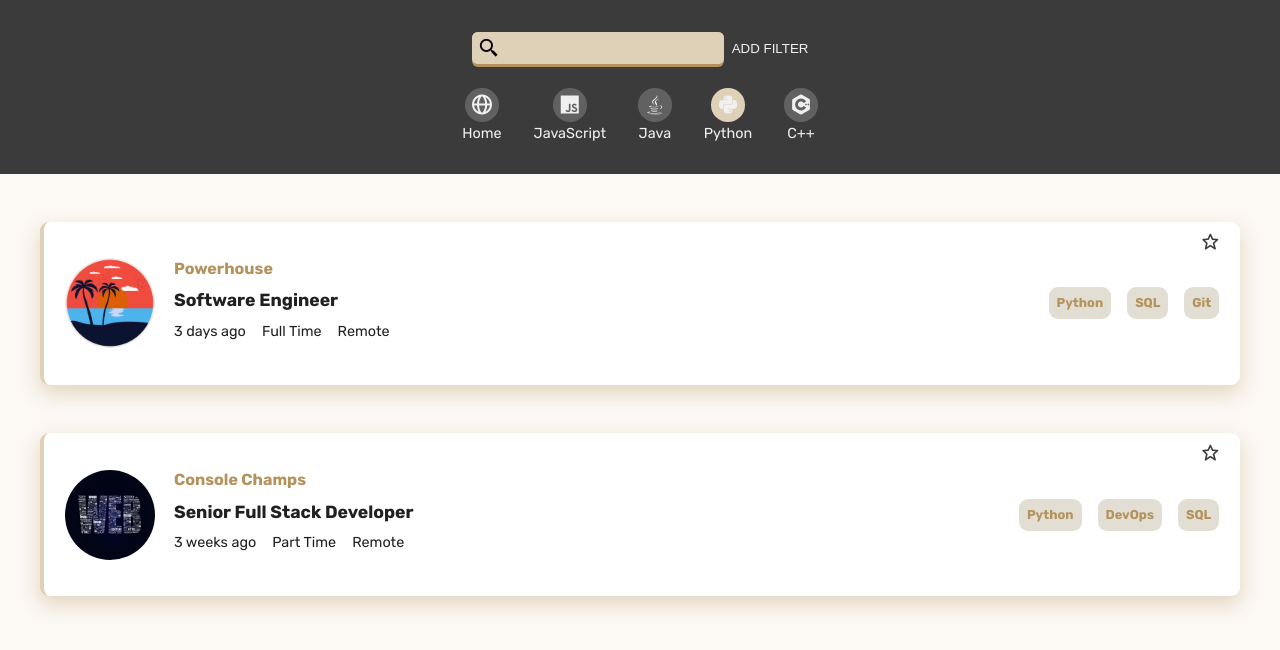
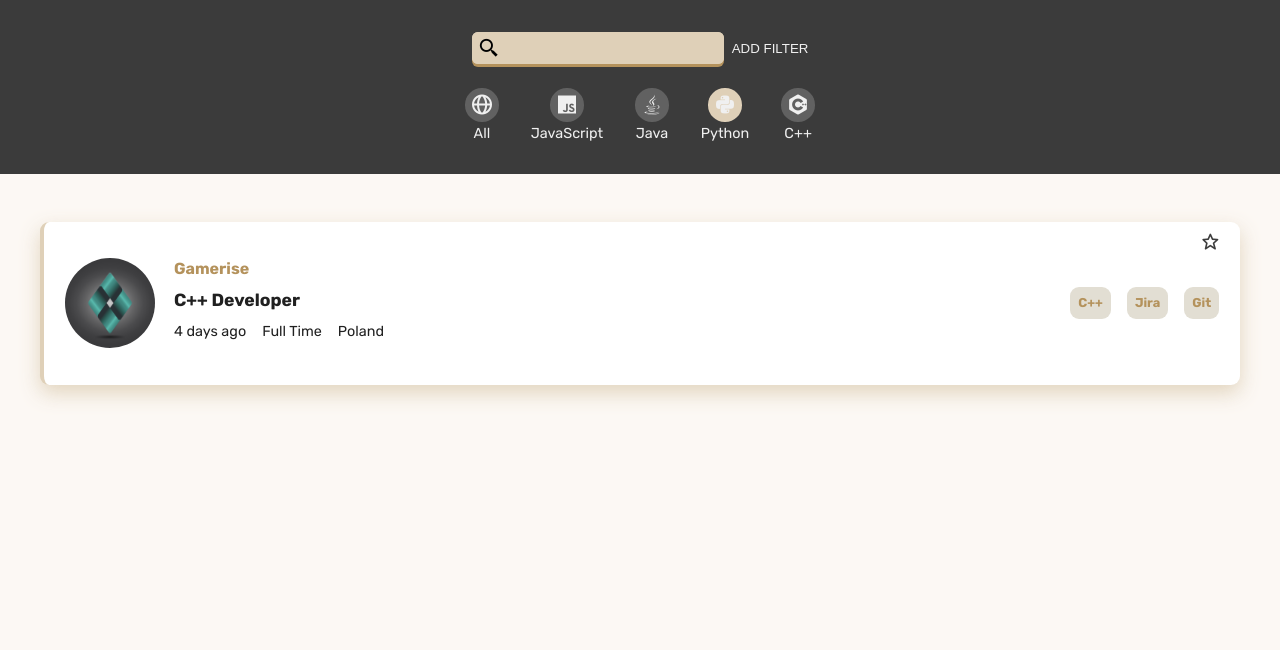
Before and after one commit to erudyta/react-job-offers, a React (Vite) app: page /python in a window 1280 px wide. Shown: the top 650 px of the page. Built offline with nearby package versions, Linux system fonts and the light colour scheme.

Commit message:
search bar logic added

```diff
--- a/src/App.jsx
+++ b/src/App.jsx
@@ -6,46 +6,6 @@ import Layout from './Components/Pages/Layout.jsx'
 import ErrorPage from './Components/Pages/ErrorPage.jsx'
 import Offers from './Components/Pages/Offers.jsx'
 
-const globalOFFERS = OFFERS.map(offer => {
-	const isArr = Array.isArray(offer.lang)
-	if (isArr) {
-		return { ...offer, toFilter: [...offer.lang , ...offer.keyWords, offer.companyName] }
-	}else {
-		return { ...offer, toFilter: [offer.lang, ...offer.keyWords, offer.companyName] }
-	}
-})
-
-const jsOFFERS = globalOFFERS.filter(offer => {
-	if(Array.isArray(offer.lang)){
-		return offer.lang.includes('JavaScript')
-	}else{
-		return offer.lang === 'JavaScript'
-	}
-})
-
-const javaOFFERS = globalOFFERS.filter(offer => {
-	if(Array.isArray(offer.lang)){
-		return offer.lang.includes('Java')
-	}else{
-		return offer.lang === 'Java'
-	}
-})
-
-const pythonOFFERS = globalOFFERS.filter(offer => {
-	if(Array.isArray(offer.lang)){
-		return offer.lang.includes('Python')
-	}else{
-		return offer.lang === 'Python'
-	}
-})
-
-const cOFFERS = globalOFFERS.filter(offer => {
-	if(Array.isArray(offer.lang)){
-		return offer.lang.includes('C++')
-	}else{
-		return offer.lang === 'C++'
-	}
-})
 
 const router = createBrowserRouter([
 	{
@@ -53,11 +13,11 @@ const router = createBrowserRouter([
 		element: <Layout />,
 		errorElement: <ErrorPage />,
 		children: [
-			{ path: '/', element: <Offers offersArr={globalOFFERS} /> },
-			{ path: '/javascript', element: <Offers offersArr={jsOFFERS}/> },
-			{ path: '/java', element: <Offers  offersArr={javaOFFERS}/> },
-			{ path: '/python', element: <Offers  offersArr={pythonOFFERS}/> },
-			{ path: '/cplusplus', element: <Offers offersArr={cOFFERS} /> },
+			{ path: '/', element: <Offers data='all' />,  },
+			{ path: '/javascript', element: <Offers data='javascript'/>,  },
+			{ path: '/java', element: <Offers data='java'/> },
+			{ path: '/python', element: <Offers data ='python'/> },
+			{ path: '/cplusplus', element: <Offers data='cplusplus'/> },
 		],
 	},
 ])
--- a/src/Components/Pages/Offers.jsx
+++ b/src/Components/Pages/Offers.jsx
@@ -1,10 +1,76 @@
 import { Link } from 'react-router-dom'
 
+import { useSelector } from 'react-redux'
+import OFFERS from '../../js/offers.js'
 import styles from './Offers.module.css'
 
 let added = false
 
-export default function Offers({ offersArr }) {
+export default function Offers({ data }) {
+	const keywords = useSelector(state => state.keywordsArr)
+
+	const globalOFFERS = OFFERS.map(offer => {
+		const isArr = Array.isArray(offer.lang)
+		if (isArr) {
+			return { ...offer, toFilter: [...offer.lang, ...offer.keywords, offer.companyName] }
+		} else {
+			return { ...offer, toFilter: [offer.lang, ...offer.keywords, offer.companyName] }
+		}
+	})
+
+	let offersArr
+	switch (data) {
+		case 'all':
+			offersArr = globalOFFERS
+			break
+		case 'javascript':
+			offersArr = globalOFFERS.filter(offer => {
+				if (Array.isArray(offer.lang)) {
+					return offer.lang.includes('JavaScript')
+				} else {
+					return offer.lang === 'JavaScript'
+				}
+			})
+			break
+		case 'java':
+			offersArr = globalOFFERS.filter(offer => {
+				if (Array.isArray(offer.lang)) {
+					return offer.lang.includes('Java')
+				} else {
+					return offer.lang === 'Java'
+				}
+			})
+			break
+		case 'python':
+			offersArr = globalOFFERS.filter(offer => {
+				if (Array.isArray(offer.lang)) {
+					return offer.lang.includes('Python')
+				} else {
+					return offer.lang === 'Python'
+				}
+			})
+		case 'cplusplus':
+			offersArr = globalOFFERS.filter(offer => {
+				if (Array.isArray(offer.lang)) {
+					return offer.lang.includes('C++')
+				} else {
+					return offer.lang === 'C++'
+				}
+			})
+	}
+
+	if (keywords.length > 0) {
+		offersArr = offersArr.filter(offer => {
+			for (const key of keywords) {
+				if (offer.keywords.includes(key.keyword)) {
+					return true
+				} else {
+					return false
+				}
+			}
+		})
+	}
+
 	return (
 		<>
 			{offersArr.map(offer => (
@@ -22,7 +88,7 @@ export default function Offers({ offersArr }) {
 						</div>
 					</div>
 					<div className={styles['offer-keywords']}>
-						{offer.keyWords.map((key, index) => (
+						{offer.keywords.map((key, index) => (
 							<p key={index}>{key}</p>
 						))}
 					</div>
--- a/src/Components/SearchBar/SearchBar.jsx
+++ b/src/Components/SearchBar/SearchBar.jsx
@@ -16,11 +16,7 @@ export default function SearchBar() {
 	function handleAdd(e) {
 		const id = Math.random()
 		const keyword = inputRef.current.value.trim('')
-		console.log(keywordsArr)
-		if (
-			(keyword.length > 0 && !keywordsArr.some(e => e.keyword === keyword) && !e.key) ||
-			(keyword.length > 0 && !keywordsArr.some(e => e.keyword === keyword) && e.key === 'Enter')
-		) {
+		if (keyword.length > 0 && !keywordsArr.some(e => e.keyword === keyword)) {
 			const newKeyword = {
 				id: id,
 				keyword: keyword,
@@ -67,7 +63,15 @@ export default function SearchBar() {
 							{keywordsArr.length}
 						</button>
 					)}
-					<input type='text' maxLength='15' ref={inputRef} onFocus={handleShowAddedKeywords} onKeyDown={handleAdd} />
+					<input
+						type='text'
+						maxLength='15'
+						ref={inputRef}
+						onFocus={handleShowAddedKeywords}
+						onKeyDown={e => {
+							if (e.key === 'Enter') handleAdd()
+						}}
+					/>
 					{keywordsArr.length > 0 && (
 						<div
 							className={` ${styles['keywords-container']} ${isActive ? styles['active'] : ''}`}
--- a/src/js/offers.js
+++ b/src/js/offers.js
@@ -16,7 +16,7 @@ const OFFERS = [
         position: 'Frontend Developer',
         publicDate: '2 weeks ago',
         typeOfContract: 'Part Time',
-        keyWords: ['HTML', 'CSS' , 'JavaScript', 'React', 'Sass'],
+        keywords: ['HTML', 'CSS' , 'JavaScript', 'React', 'Sass'],
         place: 'Remote',
         lang: 'JavaScript'
     },
@@ -28,7 +28,7 @@ const OFFERS = [
         position: 'Junior Frontend Developer',
         publicDate: '5 days ago',
         typeOfContract: 'Full Time',
-        keyWords: ['Junior', 'Angular' , 'TypeScript'],
+        keywords: ['Junior', 'Angular' , 'TypeScript'],
         place: 'Seoul',
         lang: ['JavaScript', 'TypeScript' ]
     },
@@ -40,7 +40,7 @@ const OFFERS = [
         position: 'Backend Developer',
         publicDate: '2 days ago',
         typeOfContract: 'Full Time',
-        keyWords: ['Hibernate', 'Java', 'Spring Boot'],
+        keywords: ['Hibernate', 'Java', 'Spring Boot'],
         place: 'Wrocław',
         lang: 'Java'
     },
@@ -52,7 +52,7 @@ const OFFERS = [
         position: 'C++ Developer',
         publicDate: '4 days ago',
         typeOfContract: 'Full Time',
-        keyWords: ['C++', 'Jira' , 'Git'],
+        keywords: ['C++', 'Jira' , 'Git'],
         place: 'Poland',
         lang: 'C++'
     },
@@ -64,7 +64,7 @@ const OFFERS = [
         position: 'Java Engineer',
         publicDate: '1 week ago',
         typeOfContract: 'Full Time',
-        keyWords: ['Java', 'Gradle' , 'Maven'],
+        keywords: ['Java', 'Gradle' , 'Maven'],
         place: 'China',
         lang: 'Java'
     },
@@ -76,7 +76,7 @@ const OFFERS = [
         position: 'Software Engineer',
         publicDate: '3 days ago',
         typeOfContract: 'Full Time',
-        keyWords: ['Python', 'SQL' , 'Git'],
+        keywords: ['Python', 'SQL' , 'Git'],
         place: 'Remote',
         lang: 'Python'
     },
@@ -88,7 +88,7 @@ const OFFERS = [
         position: 'React Developer',
         publicDate: '7 days ago',
         typeOfContract: 'Full Time',
-        keyWords: ['JavaScript', 'React' , 'GitHub'],
+        keywords: ['JavaScript', 'React' , 'GitHub'],
         place: 'Warszawa',
         lang: 'JavaScript'
     },
@@ -100,7 +100,7 @@ const OFFERS = [
         position: 'Senior Full Stack Developer',
         publicDate: '3 weeks ago',
         typeOfContract: 'Part Time',
-        keyWords: ['Python', 'DevOps' , 'SQL'],
+        keywords: ['Python', 'DevOps' , 'SQL'],
         place: 'Remote',
         lang: 'Python'
     }
--- a/src/js/tech-data.js
+++ b/src/js/tech-data.js
@@ -1,6 +1,6 @@
 const TECHS = [
     {
-        name: 'Home',
+        name: 'All',
         url: '',
         icon: 'bx bx-globe'
     }
```
